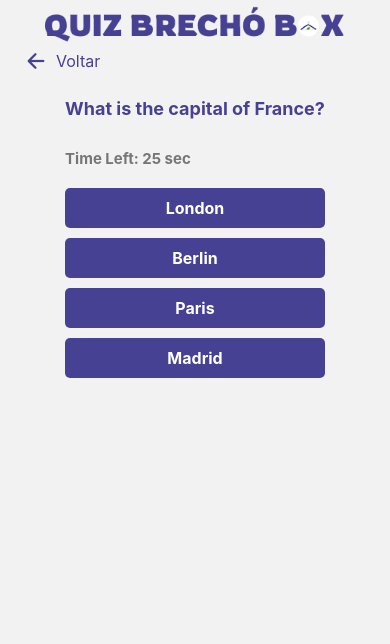
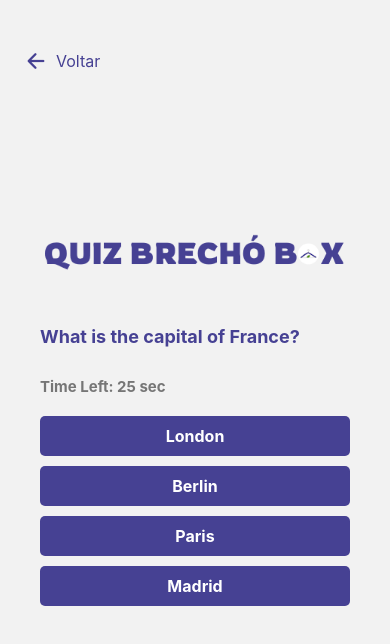
Before and after one commit to Unifacs-Portfolio/brecho-box-app, a React Native app: screen /Quiz in a window 390 px wide. Shown: the top 644 px of the page. Built offline with nearby package versions, Linux system fonts and the light colour scheme.

Commit message:
alterando o padding

```diff
--- a/screens/quiz.js
+++ b/screens/quiz.js
@@ -137,8 +137,9 @@ const primaryColor = '#464193';
 const styles = StyleSheet.create({
     container: {
         flex: 1,
-        padding: '40',
-        alignItems: 'center',
+        padding: 40,
+        justifyContent: 'center',
+
     },
     question: {
         fontSize: 18,
```
